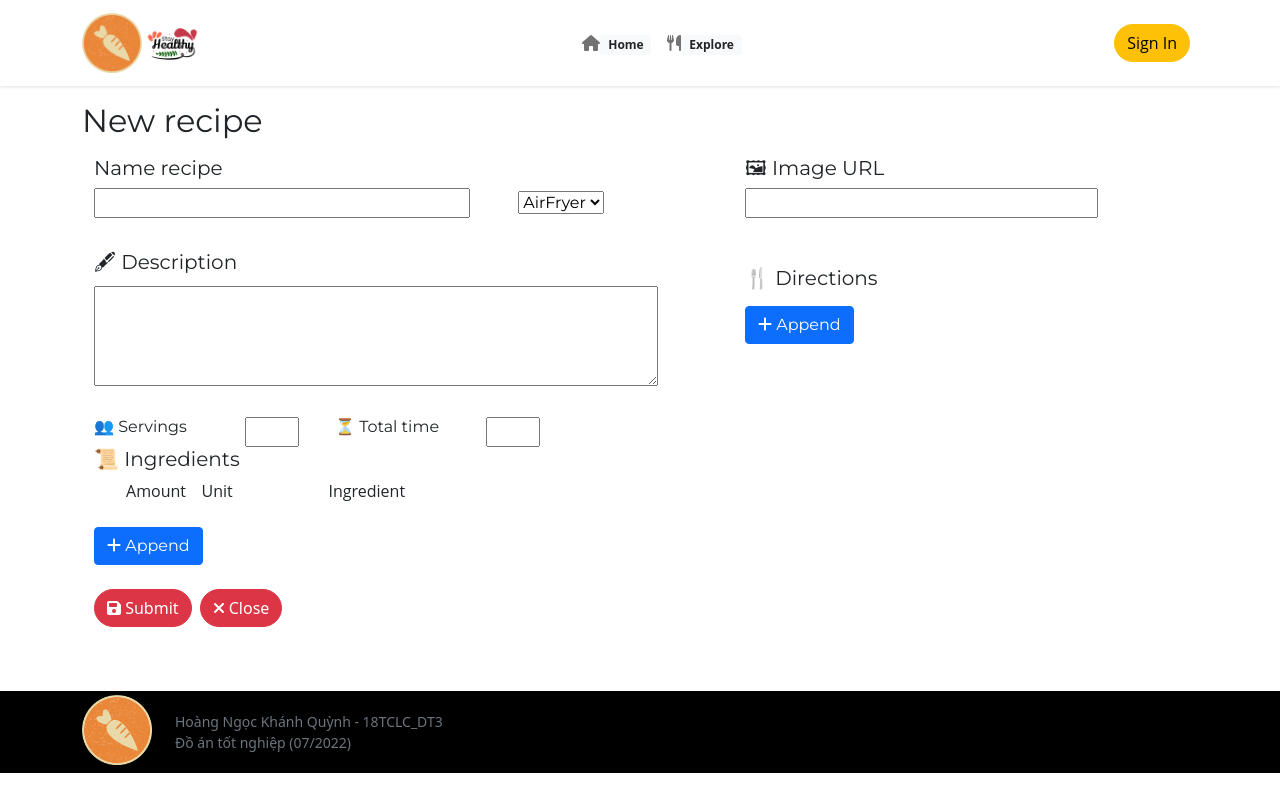
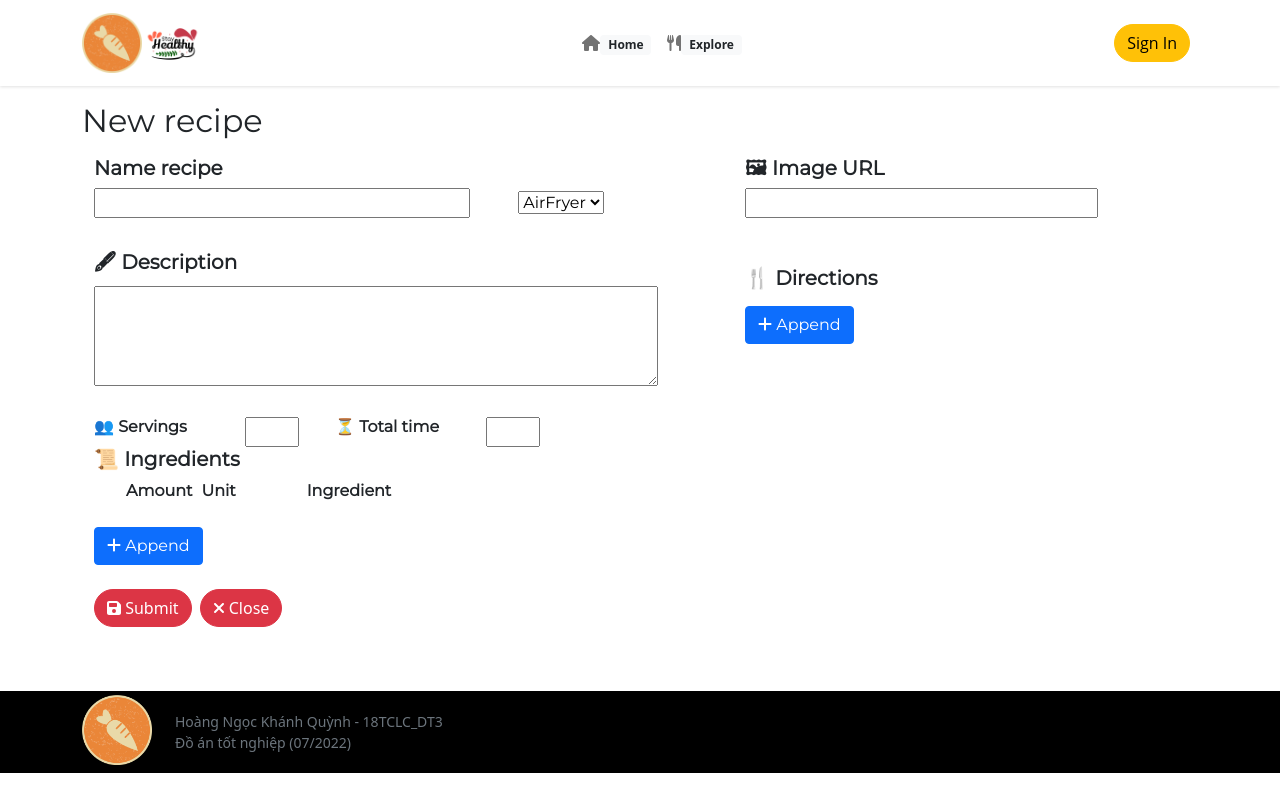
Before and after one commit to khanhquynh133/DATN_HealthyLife, a React (Create React App) app: page /newrecipe in a window 1280 px wide. Built offline with nearby package versions, Linux system fonts and the light colour scheme.

Commit message:
Update UI Recipe Form

```diff
--- a/src/components/RecipeForm/RecipeForm.css
+++ b/src/components/RecipeForm/RecipeForm.css
@@ -17,7 +17,7 @@
 	width: 10%;
 }
 .unit-style {
-	width: 20%;
+	width: 15%;
 }
 .ingredient-style {
 	width: 50%;
--- a/src/components/RecipeForm/index.js
+++ b/src/components/RecipeForm/index.js
@@ -1,17 +1,17 @@
 /** @format */
 
-import React from 'react';
-import { useForm, useFieldArray } from 'react-hook-form';
-import { FORM_TYPE } from '../../core/constants';
-import './RecipeForm.css';
-import { faClose, faPlus, faSave } from '@fortawesome/free-solid-svg-icons';
-import { FontAwesomeIcon } from '@fortawesome/react-fontawesome';
-import { Link, useHistory } from 'react-router-dom';
-import { useDispatch, useSelector } from 'react-redux';
-import { createRecipe, updateRecipe } from '../../stores/recipe/recipesSlice';
-import { handleUpdateRecipeData } from '../../utilities/helper';
-import { useEffect } from 'react';
-import { recipesType } from '../../stores/recipe/recipesType';
+import React from "react";
+import { useForm, useFieldArray } from "react-hook-form";
+import { FORM_TYPE } from "../../core/constants";
+import "./RecipeForm.css";
+import { faClose, faPlus, faSave } from "@fortawesome/free-solid-svg-icons";
+import { FontAwesomeIcon } from "@fortawesome/react-fontawesome";
+import { Link, useHistory } from "react-router-dom";
+import { useDispatch, useSelector } from "react-redux";
+import { createRecipe, updateRecipe } from "../../stores/recipe/recipesSlice";
+import { handleUpdateRecipeData } from "../../utilities/helper";
+import { useEffect } from "react";
+import { recipesType } from "../../stores/recipe/recipesType";
 
 const RecipeForm = (props) => {
 	const dispatch = useDispatch();
@@ -30,7 +30,7 @@ const RecipeForm = (props) => {
 		remove: ingRemove,
 	} = useFieldArray({
 		control,
-    name: 'ingredients',
+		name: "ingredients",
 	});
 	const {
 		fields: dirFields,
@@ -38,7 +38,7 @@ const RecipeForm = (props) => {
 		remove: dirRemove,
 	} = useFieldArray({
 		control,
-    name: 'directions',
+		name: "directions",
 	});
 
 	const submitForm = (data) => {
@@ -76,58 +76,72 @@ const RecipeForm = (props) => {
 	}, [isSuccess, addRecipe, history, defaultValues]);
 
 	return (
-    <div className="recipe-form container scrollable">
-      <form className="row mb-5 my-2" onSubmit={handleSubmit(submitForm)}>
-        <div className=" col-md-7 pr-md-4 recipe-name">
-          <h5 className="recipe-name ">Name recipe</h5>
-          <input className="input-style me-md-5 mb-4" {...register('name')} />
+		<div className='recipe-form container scrollable'>
+			<form className='row mb-5 my-2' onSubmit={handleSubmit(submitForm)}>
+				<div className=' col-md-7 pr-md-4 recipe-name'>
+					<h5 className='recipe-name '>
+						<b>Name recipe</b>
+					</h5>
+					<input className='input-style me-md-5 mb-4' {...register("name")} />
 					<select
-            {...register('typeName')}
-            defaultValue={defaultValues?.type?.typeName || 'AirFryer'}
-          >
-            <option value="AirFryer">AirFryer</option>
-            <option value="Juice">Juice</option>
-            <option value="NutMilk">NutMilk</option>
+						{...register("typeName")}
+						defaultValue={defaultValues?.type?.typeName || "AirFryer"}>
+						<option value='AirFryer'>AirFryer</option>
+						<option value='Juice'>Juice</option>
+						<option value='NutMilk'>NutMilk</option>
 					</select>
-          <h5 className="recipe-name my-2">🖋 Description</h5>
+					<h5 className='recipe-name my-2'>
+						<b>🖋 Description</b>
+					</h5>
 					<textarea
-            className="recipe-name my-1 mb-4 description-style"
-            {...register('description')}
+						className='recipe-name my-1 mb-4 description-style'
+						{...register("description")}
 					/>
-          <div className="row">
-            <h6 className="recipe-name col-md-3 ">👥 Servings</h6>
-            <input className="col-md-1 me-md-4 " {...register('servings')} />
-            <h6 className="recipe-name col-md-3 ">⏳ Total time</h6>
-            <input className="col-md-1 " {...register('time')} />
+					<div className='row'>
+						<h6 className='recipe-name col-md-3 '>
+							<b>👥 Servings</b>
+						</h6>
+						<input className='col-md-1 me-md-4 ' {...register("servings")} />
+						<h6 className='recipe-name col-md-3 '>
+							<b>⏳ Total time</b>
+						</h6>
+						<input className='col-md-1 ' {...register("time")} />
 					</div>
-          <h5 className="recipe-name ">📜 Ingredients</h5>
-          <ul className="d-flex">
-            <li className="amount-style">Amount</li>
-            <li className="unit-style ms-3">Unit</li>
-            <li className="ingredient-style ms-2">Ingredient</li>
+					<h5 className='recipe-name '>
+						<b>📜 Ingredients</b>
+					</h5>
+					<ul className='d-flex'>
+						<li className='amount-style name-style'>
+							<b>Amount</b>
+						</li>
+						<li className='unit-style name-style ms-3'>
+							<b>Unit</b>
+						</li>
+						<li className='ingredient-style name-style ms-3'>
+							<b>Ingredient</b>
+						</li>
 					</ul>
 					<ul>
 						{ingFileds.map((item, index) => {
 							return (
 								<li key={item.id}>
 									<input
-                    className="recipe-name mb-2 me-md-2 amount-style"
+										className='recipe-name mb-2 me-md-3 amount-style'
 										{...register(`ingredients.${index}.amount`)}
 									/>
 									<input
-                    className="recipe-name mb-2 me-md-2 unit-style"
+										className='recipe-name mb-2 me-md-3 unit-style'
 										{...register(`ingredients.${index}.unit`)}
 									/>
 									<input
-                    className="recipe-name mb-2 me-md-2 ingredient-style"
+										className='recipe-name mb-2 me-md-2 ingredient-style'
 										{...register(`ingredients.${index}.ingredient`)}
 									/>
 
 									<button
-                    className="btn btn-danger rounded my-1"
-                    type="button"
-                    onClick={() => ingRemove(index)}
-                  >
+										className='btn btn-danger rounded my-1'
+										type='button'
+										onClick={() => ingRemove(index)}>
 										<FontAwesomeIcon icon={faClose} />
 									</button>
 								</li>
@@ -136,41 +150,43 @@ const RecipeForm = (props) => {
 					</ul>
 					<section>
 						<button
-              className="btn btn-primary rounded my-2"
-              type="button"
+							className='btn btn-primary rounded my-2'
+							type='button'
 							onClick={() => {
-                ingAppend({ ingredient: '', amount: '', unit: '' });
-              }}
-            >
+								ingAppend({ ingredient: "", amount: "", unit: "" });
+							}}>
 							<FontAwesomeIcon icon={faPlus} /> Append
 						</button>
 					</section>
 				</div>
 
-        <div className="col-md-5 recipe-name">
+				<div className='col-md-5 recipe-name'>
 					{formType === FORM_TYPE.UPDATE && (
 						<img
-              className="img-fluid mb-2"
+							className='img-fluid mb-2'
 							src={defaultValues?.image}
-              alt="food"
+							alt='food'
 						/>
 					)}
-          <h5 className="recipe-name ">🖼 Image URL</h5>
-          <input className="mb-5 image-input" {...register('image')} />
-          <h5 className="recipe-name">🍴 Directions</h5>
+					<h5 className='recipe-name '>
+						<b>🖼 Image URL</b>
+					</h5>
+					<input className='mb-5 image-input' {...register("image")} />
+					<h5 className='recipe-name'>
+						<b>🍴 Directions</b>
+					</h5>
 					<ul>
 						{dirFields.map((item, index) => {
 							return (
 								<li key={item.id}>
 									<textarea
-                    className="direction-style me-md-2 "
+										className='direction-style me-md-2 '
 										{...register(`directions.${index}.direction`)}
 									/>
 									<button
-                    className="btn btn-danger btn-sm rounded mb-4"
-                    type="button"
-                    onClick={() => dirRemove(index)}
-                  >
+										className='btn btn-danger btn-sm rounded mb-4'
+										type='button'
+										onClick={() => dirRemove(index)}>
 										<FontAwesomeIcon icon={faClose} />
 									</button>
 								</li>
@@ -179,26 +195,24 @@ const RecipeForm = (props) => {
 					</ul>
 					<section>
 						<button
-              className="btn btn-primary rounded"
-              type="button"
+							className='btn btn-primary rounded'
+							type='button'
 							onClick={() => {
-                dirAppend({ direction: '' });
-              }}
-            >
+								dirAppend({ direction: "" });
+							}}>
 							<FontAwesomeIcon icon={faPlus} /> Append
 						</button>
 					</section>
 				</div>
 				<div>
 					<button
-            className="btn btn-danger rounded-pill my-3 me-md-2"
-            type="submit"
-          >
+						className='btn btn-danger rounded-pill my-3 me-md-2'
+						type='submit'>
 						<FontAwesomeIcon icon={faSave} />
 						<span> Submit </span>
 					</button>
 
-          <button className="btn btn-danger rounded-pill my-3" type="button">
+					<button className='btn btn-danger rounded-pill my-3' type='button'>
 						<FontAwesomeIcon icon={faClose} />
 						<span> Close </span>
 					</button>
```
Lines whose indentation alone changed are shown as unchanged.
